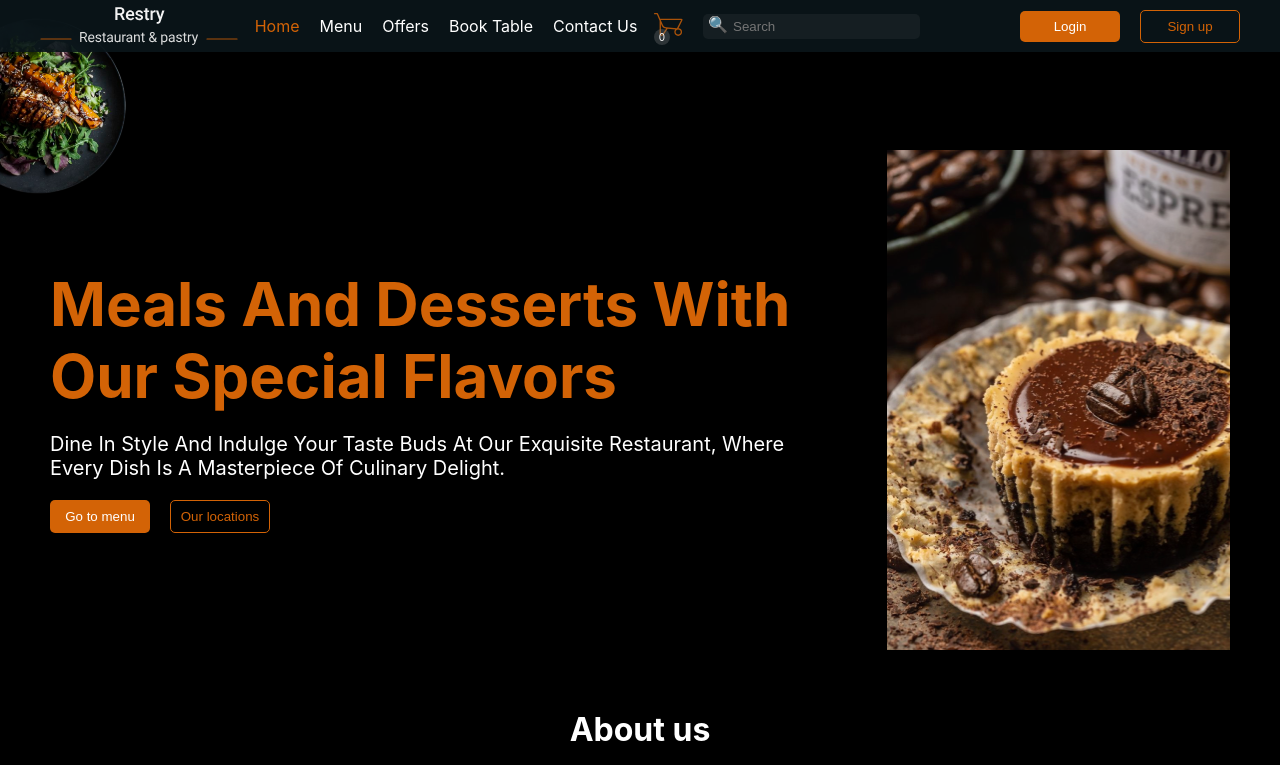
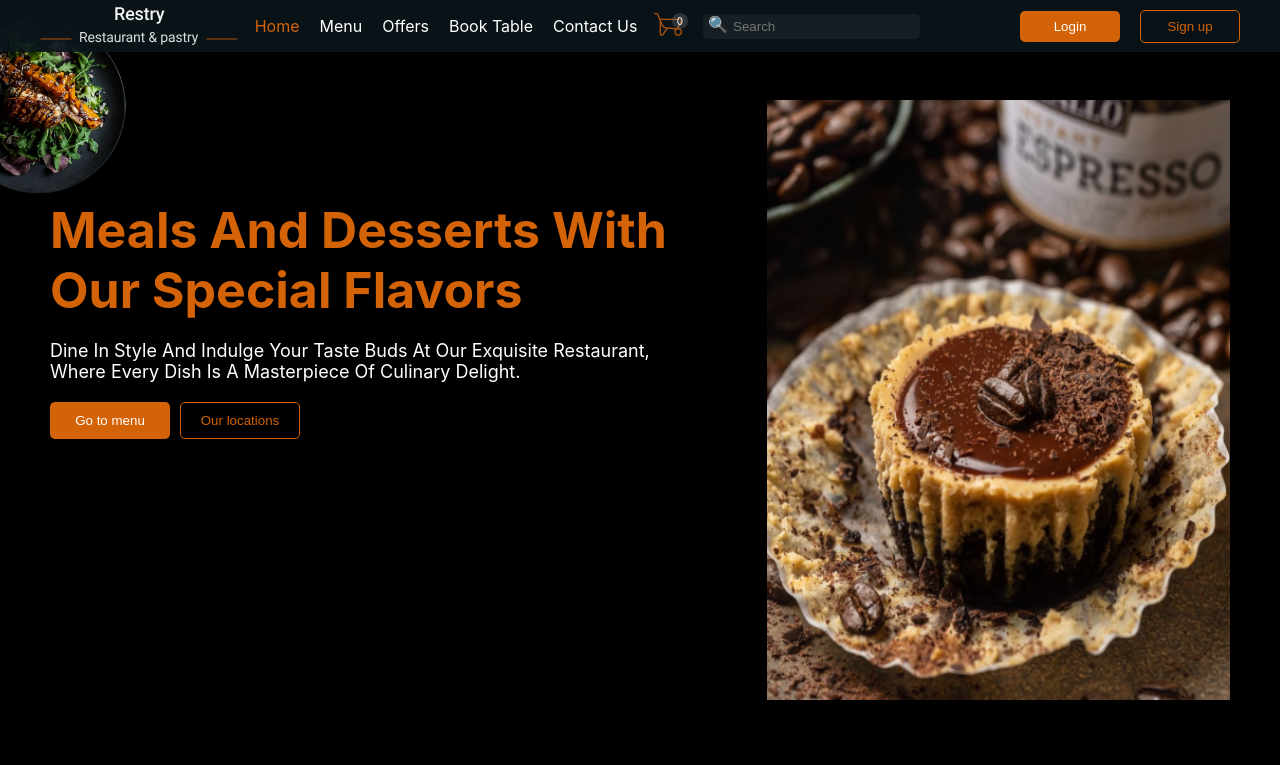
Before and after one commit to 1Ahmedzedan/restaurant-react-app, a React (Create React App) app: page / in a window 1280 px wide. Shown: the top 765 px of the page. Built offline with nearby package versions, Linux system fonts and the light colour scheme.

Commit message:
fix some errors

```diff
--- a/src/components/Header.module.css
+++ b/src/components/Header.module.css
@@ -30,31 +30,7 @@
     gap: 20px  ;
 }
 
-.btnLogin{
-    color: white;
-    background: #D36306 ;
-    border: unset;
-    border-radius: 5px;
-    padding : 5px 25px ;
-    cursor: pointer;
-}
 
-.btnLogin:hover{
-    background: #f57e1d;
-}
-
-.btnSignup{
-    color: #D36306;
-    background: transparent ;
-    border: 1px solid #D36306;
-    border-radius: 5px;
-    padding : 5px 25px ;
-    cursor: pointer;
-}
-
-.btnSignup:hover{
-    background: #e8883952;
-}
 
 .search,
 .cart{
@@ -85,8 +61,8 @@
 
 .cart span{
     position: absolute;
-    bottom: -5px ;
-    left: 0;
+    top: 0px ;
+    right: -5px;
     width: 16px;
     height: 16px;
     font-size: 10px;
--- a/src/components/Intro.module.css
+++ b/src/components/Intro.module.css
@@ -2,16 +2,15 @@
     color: white;
     display: flex;
     justify-content: center;
-    align-items: center;
     gap : 80px ;
 }
 
 .panner{
-    width: 600px;
-    height: 500px;
+    width: 800px;
+    height: 600px;
     background: url(../../public/img/8.png);
-    background-repeat: no-repeat;
     background-position: center;
+    background-repeat: round !important;
     background-size: cover;
     animation: slider 20s infinite;
     animation-direction: alternate-reverse;
@@ -19,7 +18,7 @@
 
 @keyframes slider {
     25%{
-        background: url(../../public/img/6.png);
+        background: url(../../public/img/9.png);
     }
     50%{
         background: url(../../public/img/7.png);
@@ -32,25 +31,30 @@
     }
 }
 .title1{
-    font-size: 60px;
+    font-size: 50px;
     font-weight: bold;
     color: rgba(211, 99, 6, 1);
     text-transform: capitalize;
 }
 
 .title2{
-    font-size: 20px;
+    font-size: 18px;
     text-transform: capitalize;
 }
 
 .desc{
     display: flex;
     flex-direction: column;
-    justify-content: center;
+    padding-top: 100px;
     gap: 20px;
 }
 
 .btns{
     display: flex;
-    gap: 20px;
+    gap: 10px;
 }
+
+.btns button{
+    width: 120px !important;
+    padding: 10px 0 !important;
+}
--- a/src/components/LoginForm.module.css
+++ b/src/components/LoginForm.module.css
@@ -45,20 +45,11 @@
     background: transparent;
     border: unset;
     border-radius: 5px;
-    box-shadow: 0.5px 0.5px 4px whitesmoke;
+    box-shadow: 0.5px 0.5px 2px whitesmoke;
 }
 
 .main form button{
-    color: white;
-    background: #D36306 ;
-    border: unset;
-    border-radius: 5px;
-    padding : 8px 0px ;
-    cursor: pointer;
-}
-
-.main form button:hover{
-    background: #f57e1d;
+    width: 100% !important;
 }
 
 .msg{
--- a/src/components/SignupForm.module.css
+++ b/src/components/SignupForm.module.css
@@ -45,7 +45,7 @@
     padding-right: 40px;
     background: transparent;
     border: unset;
-    box-shadow: 0.5px 0.5px 4px whitesmoke;
+    box-shadow: 0.5px 0.5px 2px whitesmoke;
     border-radius: 5px;
 }
 
--- a/src/pages/HomePage.module.css
+++ b/src/pages/HomePage.module.css
@@ -1,6 +1,6 @@
 .main{
     background: black;
-    padding-top: 150px ;
+    padding-top: 100px ;
 
     display: flex;
     flex-direction: column;
```
